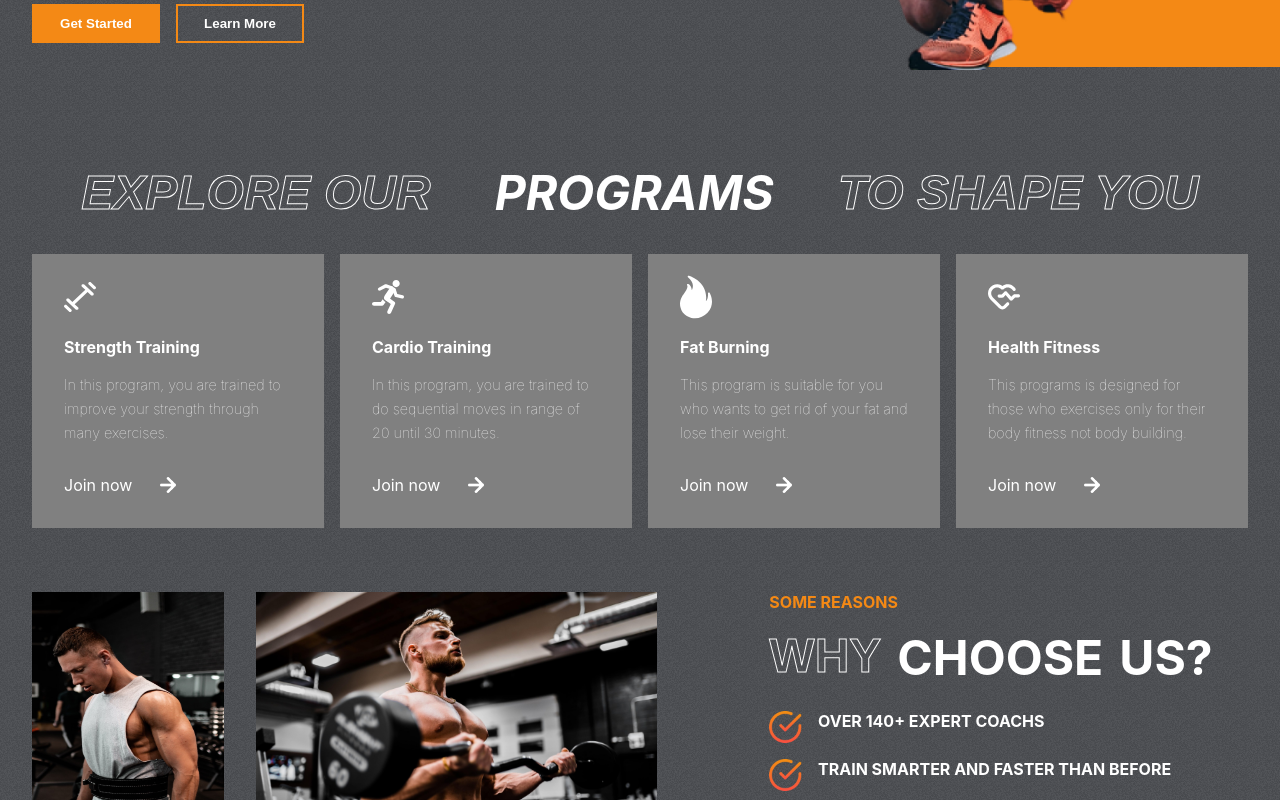
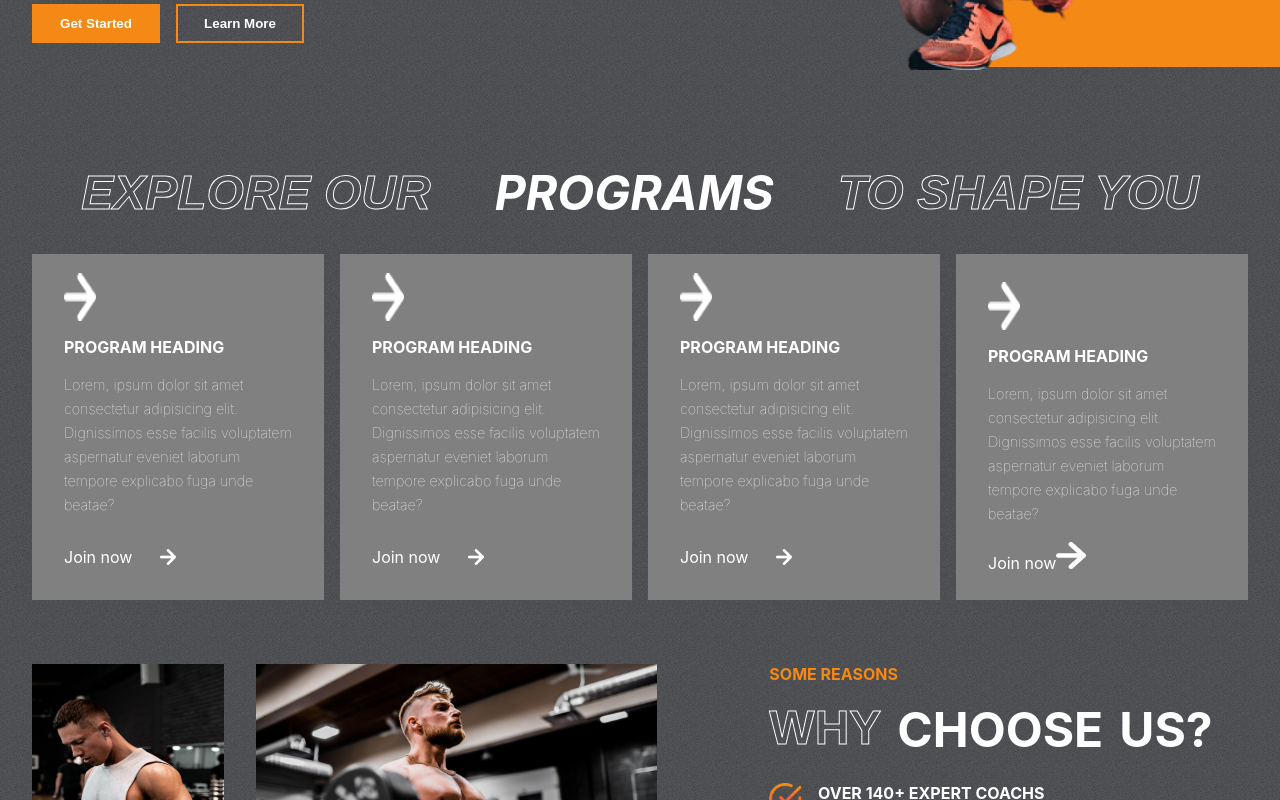
Before and after one commit to manoj-098/Gym_Website, a React (Create React App) app: page / in a window 1280 px wide. Shown: the part 574-1374 px from the top of the page. Built offline with nearby package versions, Linux system fonts and the light colour scheme.

Commit message:
Second Commit

```diff
--- a/src/components/Programs/Programs.jsx
+++ b/src/components/Programs/Programs.jsx
@@ -12,7 +12,7 @@ const Programs = () => {
             <span className='stroke-text'>TO SHAPE YOU</span>
         </div>
         <div className="programs-data">
-            {programsData.map((program,index)=>{return(
+            {/* {programsData.map((program,index)=>{return(
             <div className='data-description' key={index}>
                 {program.image}
                 <span>{program.heading}</span>
@@ -22,7 +22,43 @@ const Programs = () => {
                     <img src={Arrow} alt=""></img>
                 </div>
             </div>
-            )})}
+            )})} */}
+            <div className="data-description">
+                <img src={Arrow} alt="" />
+                <span>PROGRAM HEADING</span>
+                <span>Lorem, ipsum dolor sit amet consectetur adipisicing elit. Dignissimos esse facilis voluptatem aspernatur eveniet laborum tempore explicabo fuga unde beatae?</span>
+                <div className="join-now">
+                    <span>Join now</span>
+                    <img src={Arrow} alt="" />
+                </div>
+            </div>
+            <div className="data-description">
+                <img src={Arrow} alt="" />
+                <span>PROGRAM HEADING</span>
+                <span>Lorem, ipsum dolor sit amet consectetur adipisicing elit. Dignissimos esse facilis voluptatem aspernatur eveniet laborum tempore explicabo fuga unde beatae?</span>
+                <div className="join-now">
+                    <span>Join now</span>
+                    <img src={Arrow} alt="" />
+                </div>
+            </div>
+            <div className="data-description">
+                <img src={Arrow} alt="" />
+                <span>PROGRAM HEADING</span>
+                <span>Lorem, ipsum dolor sit amet consectetur adipisicing elit. Dignissimos esse facilis voluptatem aspernatur eveniet laborum tempore explicabo fuga unde beatae?</span>
+                <div className="join-now">
+                    <span>Join now</span>
+                    <img src={Arrow} alt="" />
+                </div>
+            </div>
+            <div className="data-description">
+                <img src={Arrow} alt="" />
+                <span>PROGRAM HEADING</span>
+                <span>Lorem, ipsum dolor sit amet consectetur adipisicing elit. Dignissimos esse facilis voluptatem aspernatur eveniet laborum tempore explicabo fuga unde beatae?</span>
+                <div className="join-no">
+                    <span>Join now</span>
+                    <img src={Arrow} alt="" />
+                </div>
+            </div>
         </div>
     </div>
   )
```
